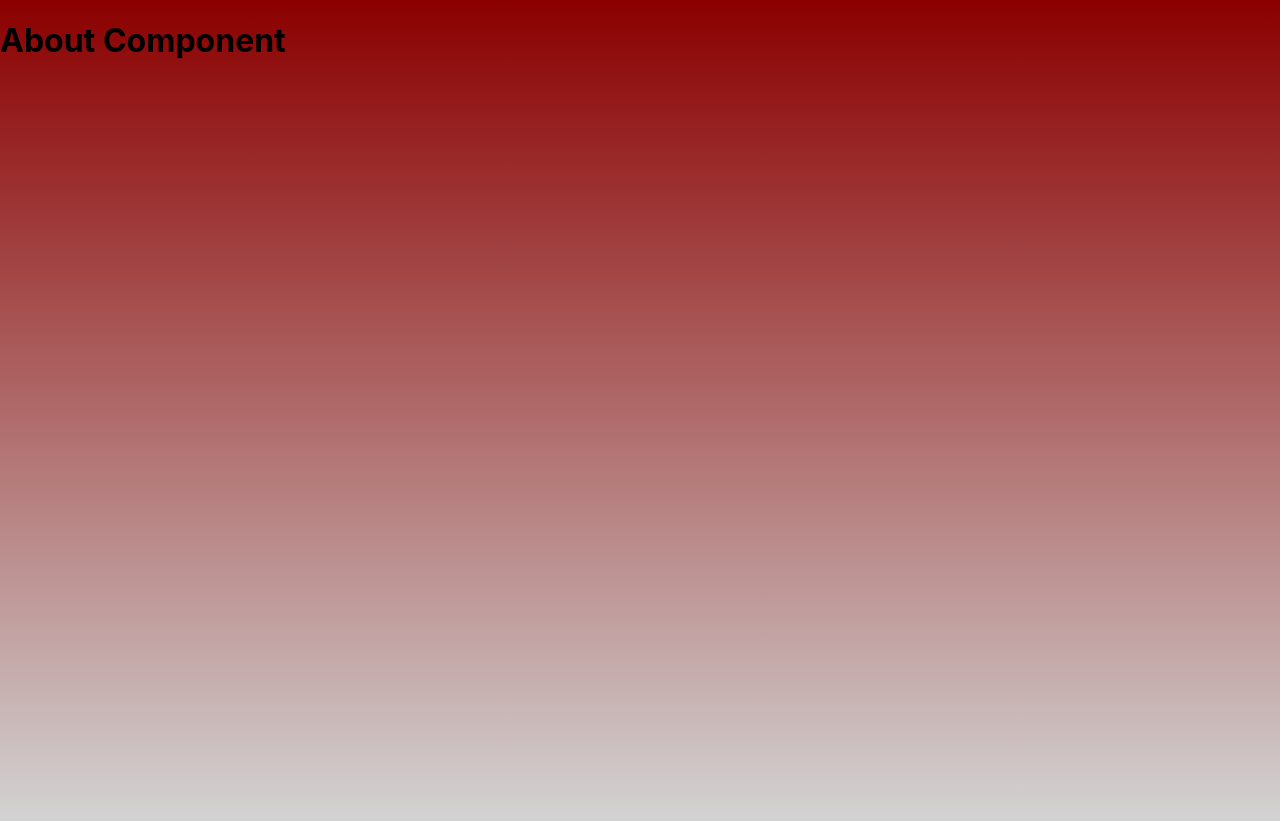
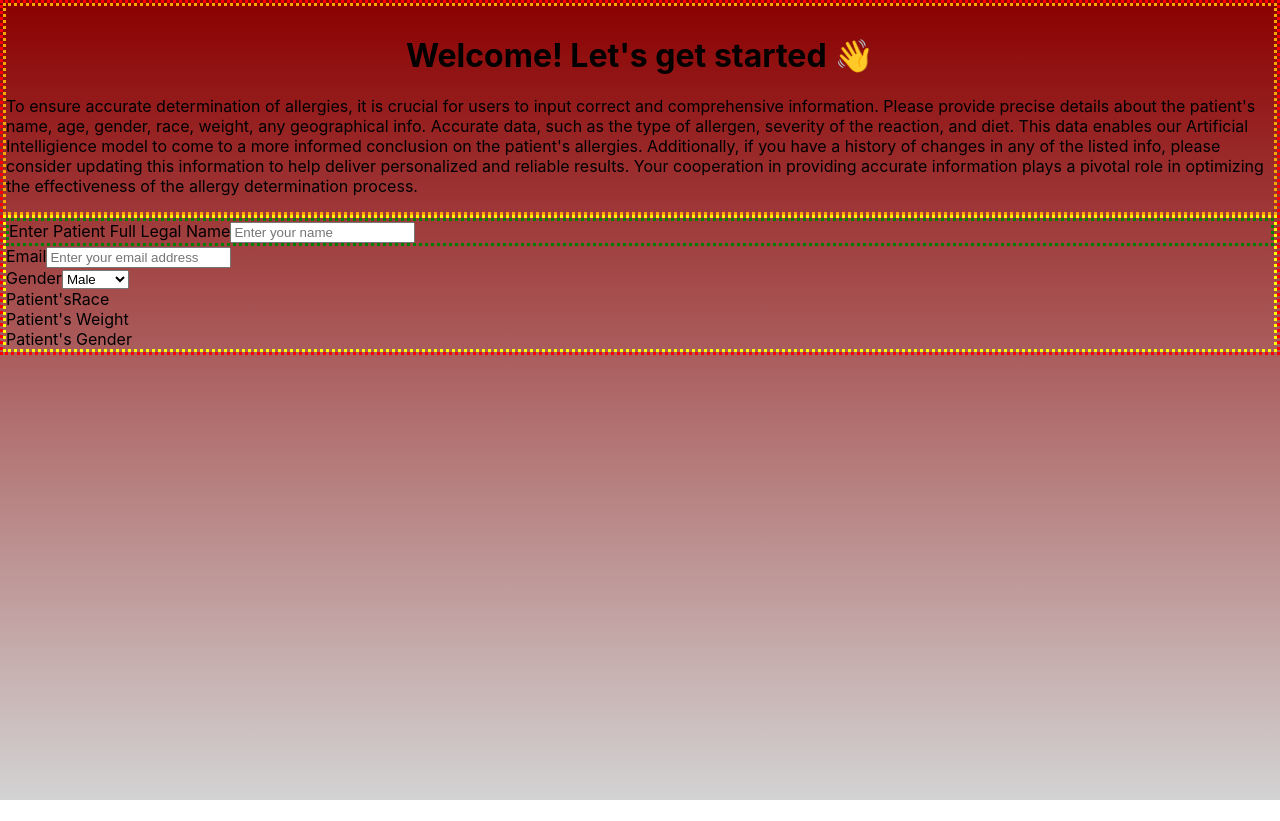
Before and after one commit to jdutchik/SE491Group13, a React (Create React App) app in the folder se491project/: page /UserSurvey in a window 1280 px wide. After the commit the page ends 800 px from the top, so only its background shows below. Built offline with nearby package versions, Linux system fonts and the light colour scheme.

Commit message:
Survey Changes

```diff
--- a/se491project/package.json
+++ b/se491project/package.json
@@ -10,6 +10,7 @@
     "react-dom": "^18.2.0",
     "react-router-dom": "^6.20.0",
     "react-scripts": "5.0.1",
+    "survey-react-ui": "^1.9.119",
     "web-vitals": "^2.1.4"
   },
   "scripts": {
--- a/se491project/src/components/Survey/Survey.css
+++ b/se491project/src/components/Survey/Survey.css
@@ -0,0 +1,19 @@
+.surveyContainer {
+    border-color: red;
+    border-style: dotted;
+}
+
+.userDebrief {
+    border-color: orange;
+    border-style: dotted;
+}
+
+.questions {
+    border-color: yellow;
+    border-style: dotted;
+}
+
+.questionName {
+    border-color: green;
+    border-style: dotted;
+}
--- a/se491project/src/components/Survey/Survey.jsx
+++ b/se491project/src/components/Survey/Survey.jsx
@@ -1,11 +1,91 @@
 import React from 'react';
+import './Survey.css';
 
 const Survey = () => {
-  return (
-    <div>
-      <h1>About Component</h1>
-    </div>
-  );
+
+    return (
+        <div className="surveyContainer">
+            <form className="userForm">
+                <div className="userDebrief">
+                    <h1 className="header">
+                        Welcome! Let's get started 👋
+                    </h1>
+                    <p className="intro">
+                        To ensure accurate determination of allergies,
+                        it is crucial for users to input correct and comprehensive information.
+                        Please provide precise details about the patient's name, age, gender, race, weight,
+                        any geographical info. Accurate data, such as the type of allergen, severity of the
+                        reaction, and diet. This data enables our Artificial Intelligience model
+                        to come to a more informed
+                        conclusion on the patient's allergies. Additionally,
+                        if you have a history of changes in any of the listed info, please consider
+                        updating this information to help deliver personalized and reliable results.
+                        Your cooperation in providing accurate
+                        information plays a pivotal role in optimizing the effectiveness of the allergy
+                        determination process.
+                    </p>
+                </div>
+
+                <div className="questions">
+                    {/* Name input field */}
+                    <div className="questionName">
+                        Enter Patient Full Legal Name
+                        <input
+                            className="questionInput"
+                            type="text"
+                            name="name"
+                            placeholder="Enter your name"
+                        />
+                    </div>
+
+                    {/* Age input field */}
+                    <div className="questionAge">
+                        Email
+                        <input
+                            className="border-2 border-gray-500 p-2 rounded-md w-1/2 focus:border-teal-500 focus:ring-teal-500"
+                            type="email"
+                            name="email"
+                            placeholder="Enter your email address"
+                        />
+                    </div>
+
+                    {/* gender input field */}
+                    <div className="questionGender">
+                        Gender
+                        <select className="genderInput">
+                            <option>Male</option>
+                            <option>Female</option>
+                            <option>Other</option>
+                        </select>
+                    </div>
+
+                    {/* Terms of service*/}
+                    <div className="questionRace">
+                        Patient'sRace
+                        <div className="raceInput">
+
+                        </div>
+                    </div>
+
+                    {/* Terms of service*/}
+                    <div className="questionWeight">
+                        Patient's Weight
+                        <div className="genderInput">
+
+                        </div>
+                    </div>
+
+                    {/* Terms of service*/}
+                    <div className="questionRace">
+                        Patient's Gender
+                        <div className="genderInput">
+
+                        </div>
+                    </div>
+                </div>
+            </form>
+        </div>
+    );
 };
 
 export default Survey;
```
Also changed, not shown: 1 other file (tests, documents, lock files or other folders).
